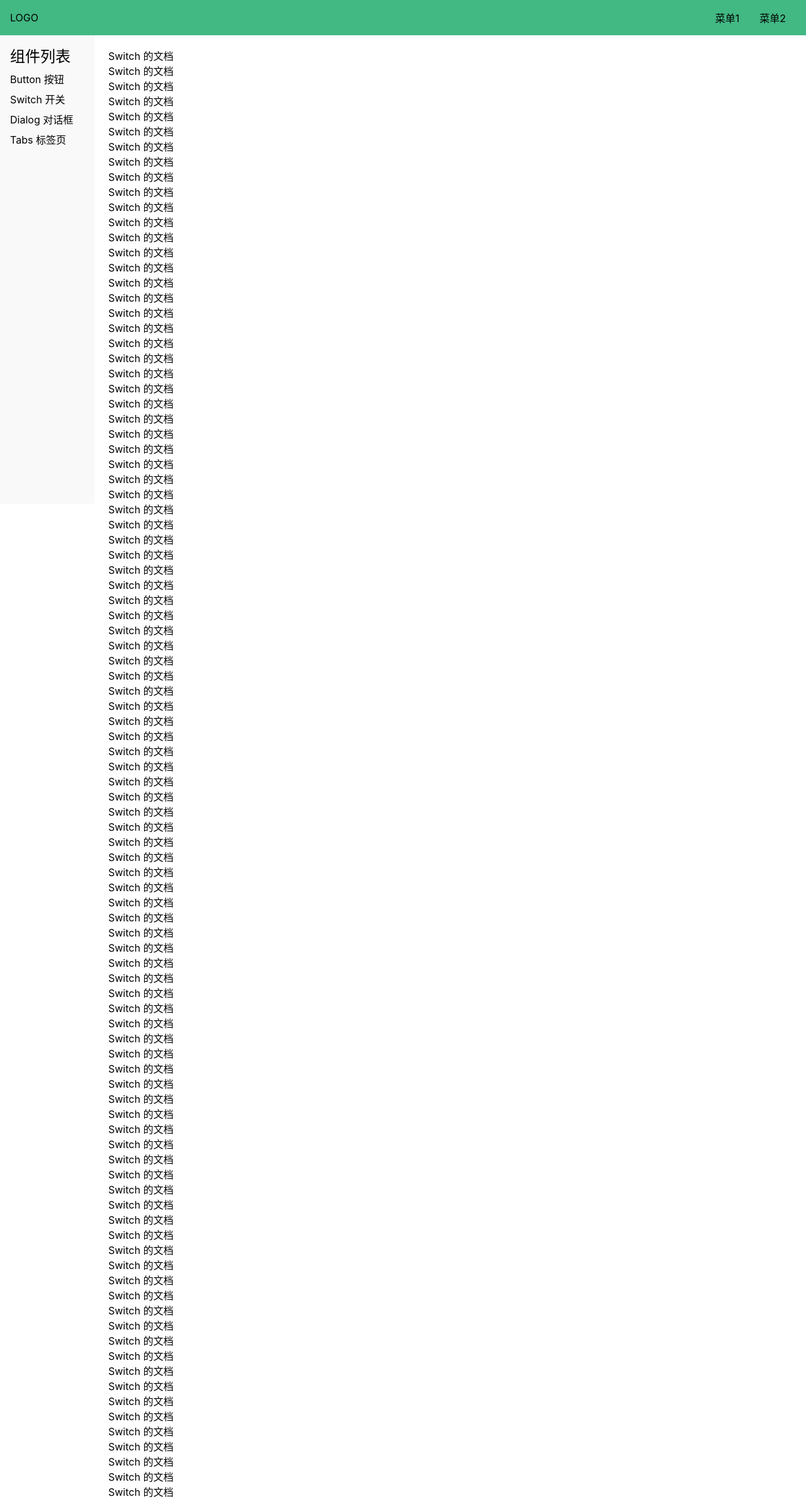
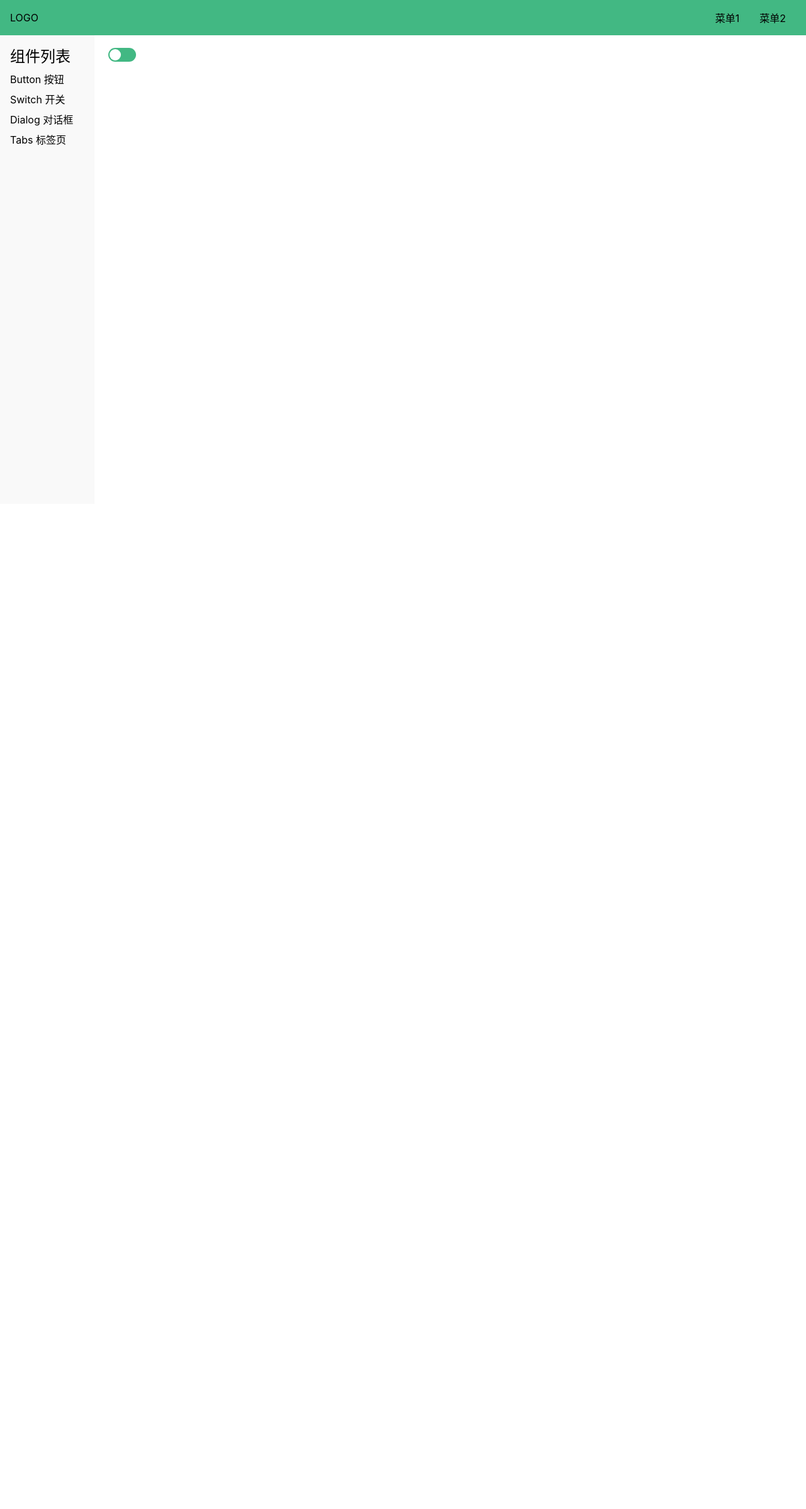
Before and after one commit to hanyi319/Water-UI, a Vue app: page /#/doc/switch in a window 1280 px wide. Shown: the whole page at 63% size. After the commit the page ends 800 px from the top, so only its background shows below. Built offline with nearby package versions, Linux system fonts and the light colour scheme.

Commit message:
完成 Switch 组件样式

```diff
--- a/src/components/SwitchDemo.vue
+++ b/src/components/SwitchDemo.vue
@@ -1,100 +1,12 @@
 <template>
   <div>
-    <p>Switch 的文档</p>
-    <p>Switch 的文档</p>
-    <p>Switch 的文档</p>
-    <p>Switch 的文档</p>
-    <p>Switch 的文档</p>
-    <p>Switch 的文档</p>
-    <p>Switch 的文档</p>
-    <p>Switch 的文档</p>
-    <p>Switch 的文档</p>
-    <p>Switch 的文档</p>
-    <p>Switch 的文档</p>
-    <p>Switch 的文档</p>
-    <p>Switch 的文档</p>
-    <p>Switch 的文档</p>
-    <p>Switch 的文档</p>
-    <p>Switch 的文档</p>
-    <p>Switch 的文档</p>
-    <p>Switch 的文档</p>
-    <p>Switch 的文档</p>
-    <p>Switch 的文档</p>
-    <p>Switch 的文档</p>
-    <p>Switch 的文档</p>
-    <p>Switch 的文档</p>
-    <p>Switch 的文档</p>
-    <p>Switch 的文档</p>
-    <p>Switch 的文档</p>
-    <p>Switch 的文档</p>
-    <p>Switch 的文档</p>
-    <p>Switch 的文档</p>
-    <p>Switch 的文档</p>
-    <p>Switch 的文档</p>
-    <p>Switch 的文档</p>
-    <p>Switch 的文档</p>
-    <p>Switch 的文档</p>
-    <p>Switch 的文档</p>
-    <p>Switch 的文档</p>
-    <p>Switch 的文档</p>
-    <p>Switch 的文档</p>
-    <p>Switch 的文档</p>
-    <p>Switch 的文档</p>
-    <p>Switch 的文档</p>
-    <p>Switch 的文档</p>
-    <p>Switch 的文档</p>
-    <p>Switch 的文档</p>
-    <p>Switch 的文档</p>
-    <p>Switch 的文档</p>
-    <p>Switch 的文档</p>
-    <p>Switch 的文档</p>
-    <p>Switch 的文档</p>
-    <p>Switch 的文档</p>
-    <p>Switch 的文档</p>
-    <p>Switch 的文档</p>
-    <p>Switch 的文档</p>
-    <p>Switch 的文档</p>
-    <p>Switch 的文档</p>
-    <p>Switch 的文档</p>
-    <p>Switch 的文档</p>
-    <p>Switch 的文档</p>
-    <p>Switch 的文档</p>
-    <p>Switch 的文档</p>
-    <p>Switch 的文档</p>
-    <p>Switch 的文档</p>
-    <p>Switch 的文档</p>
-    <p>Switch 的文档</p>
-    <p>Switch 的文档</p>
-    <p>Switch 的文档</p>
-    <p>Switch 的文档</p>
-    <p>Switch 的文档</p>
-    <p>Switch 的文档</p>
-    <p>Switch 的文档</p>
-    <p>Switch 的文档</p>
-    <p>Switch 的文档</p>
-    <p>Switch 的文档</p>
-    <p>Switch 的文档</p>
-    <p>Switch 的文档</p>
-    <p>Switch 的文档</p>
-    <p>Switch 的文档</p>
-    <p>Switch 的文档</p>
-    <p>Switch 的文档</p>
-    <p>Switch 的文档</p>
-    <p>Switch 的文档</p>
-    <p>Switch 的文档</p>
-    <p>Switch 的文档</p>
-    <p>Switch 的文档</p>
-    <p>Switch 的文档</p>
-    <p>Switch 的文档</p>
-    <p>Switch 的文档</p>
-    <p>Switch 的文档</p>
-    <p>Switch 的文档</p>
-    <p>Switch 的文档</p>
-    <p>Switch 的文档</p>
-    <p>Switch 的文档</p>
-    <p>Switch 的文档</p>
-    <p>Switch 的文档</p>
-    <p>Switch 的文档</p>
-    <p>Switch 的文档</p>
+    <Switch />
   </div>
 </template>
+
+<script lang="ts">
+import Switch from "../lib/Switch.vue";
+export default {
+  components: { Switch },
+};
+</script>
--- /dev/null
+++ b/src/lib/Switch.vue
@@ -0,0 +1,25 @@
+<template>
+  <button><span></span></button>
+</template>
+
+<style lang="scss" scoped>
+$h: 22px;
+$h2: $h - 4px;
+button {
+  height: $h;
+  width: $h * 2;
+  border: none;
+  background: #42b883;
+  border-radius: $h / 2;
+  position: relative;
+}
+span {
+  position: absolute;
+  top: 2px;
+  left: 2px;
+  height: $h2;
+  width: $h2;
+  background: #fff;
+  border-radius: $h2 / 2;
+}
+</style>
```
